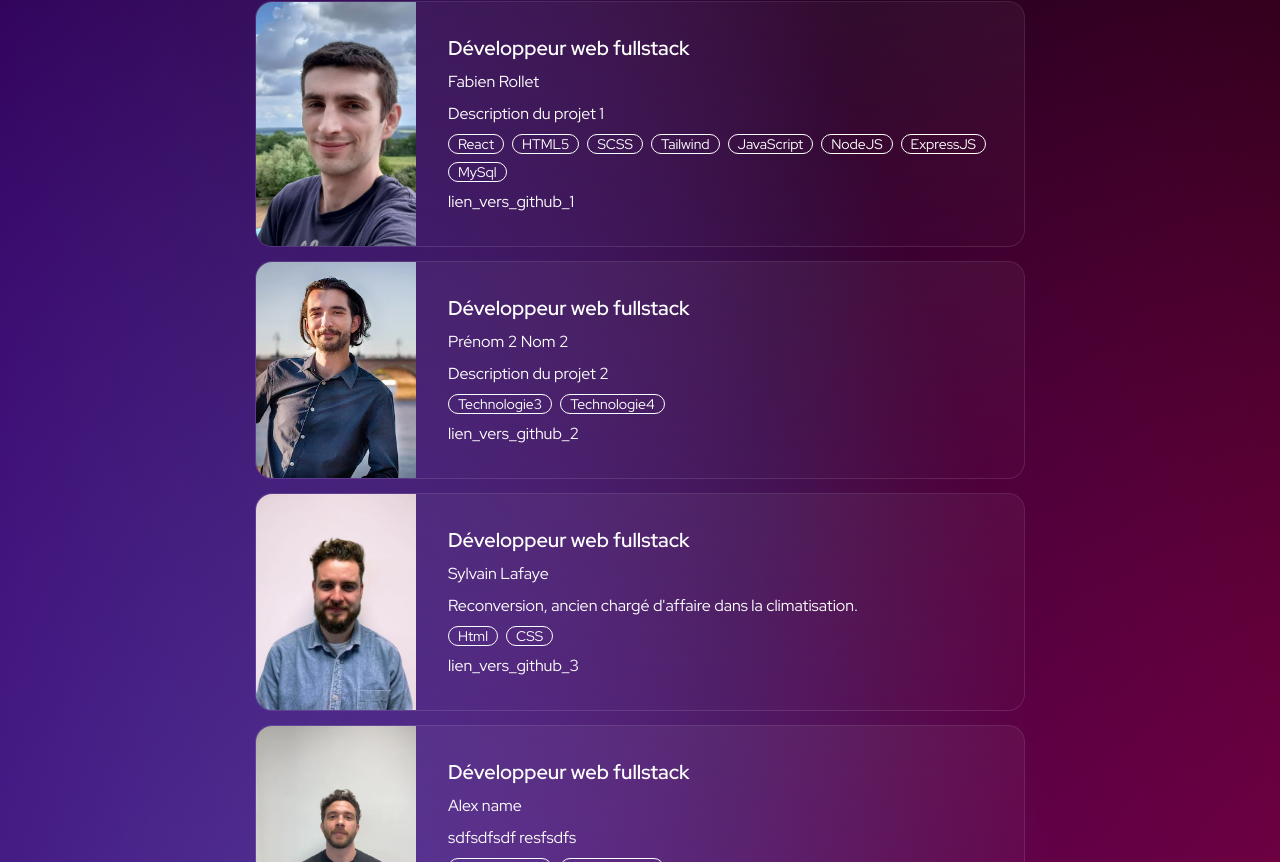
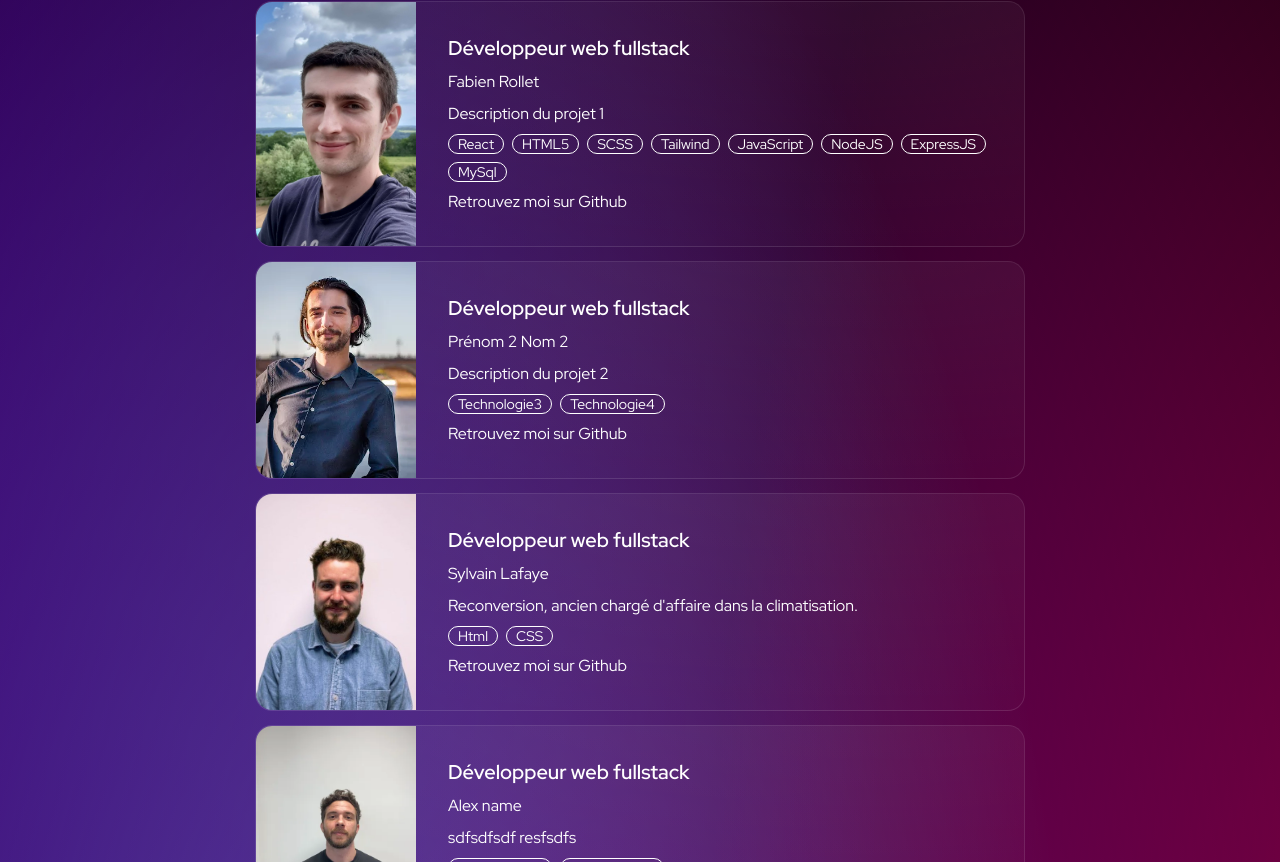
Before and after one commit to Sylvainlfe/Les-dev-junior, a React (Vite) app: page /contact in a window 1280 px wide. Shown: the part 798-1660 px from the top of the page. Built offline with nearby package versions, Linux system fonts and the light colour scheme.

Commit message:
redirect github done

```diff
--- a/src/components/Card.jsx
+++ b/src/components/Card.jsx
@@ -28,7 +28,7 @@ function Card({ personalProfile }) {
                 </li>
               ))}
             </ul>
-            <a href="">{profile.github}</a>
+            <a target="_blank" href={profile.github}>{profile.githubName}</a>
           </ul>
         </article>
       ))}
--- a/src/components/ContactForm.jsx
+++ b/src/components/ContactForm.jsx
@@ -30,7 +30,7 @@ function ContactForm({
                 onChange={handleChangeInputValue}
                 placeholder={field.text}
                 aria-label={field.text}
-                className="bg-white/20 px-4 py-3 mt-2 outline-none w-full text-black rounded-2xl border-2 transition-colors duration-100 border-solid focus:border-white/60 border-white/20"
+                className="bg-white/20 px-4 py-3 mt-2 outline-none w-full text-white rounded-2xl border-2 transition-colors duration-100 border-solid focus:border-white/60 border-white/20"
               />
             ) : (
               <input
--- a/src/pages/Contact.jsx
+++ b/src/pages/Contact.jsx
@@ -18,7 +18,8 @@ const personalProfile = [
     lastname: "Rollet",
     description: "Description du projet 1",
     stack: ["React","HTML5","SCSS","Tailwind","JavaScript","NodeJS", "ExpressJS","MySql"],
-    github: "lien_vers_github_1",
+    github: "https://github.com/FabienRollet",
+    githubName: "Retrouvez moi sur Github",
   },
   {
     id: 2,
@@ -29,6 +30,7 @@ const personalProfile = [
     description: "Description du projet 2",
     stack: ["Technologie3", "Technologie4"],
     github: "lien_vers_github_2",
+    githubName: "Retrouvez moi sur Github",
   },
   {
     id: 3,
@@ -39,6 +41,7 @@ const personalProfile = [
     description: "Reconversion, ancien chargé d'affaire dans la climatisation.",
     stack: ["Html", "CSS"],
     github: "lien_vers_github_3",
+    githubName: "Retrouvez moi sur Github",
   },
   {
     id: 4,
@@ -49,6 +52,7 @@ const personalProfile = [
     description: "sdfsdfsdf resfsdfs",
     stack: ["Technologie7", "Technologie8"],
     github: "lien_vers_github_4",
+    githubName: "Retrouvez moi sur Github",
   },
 ];
 
```
